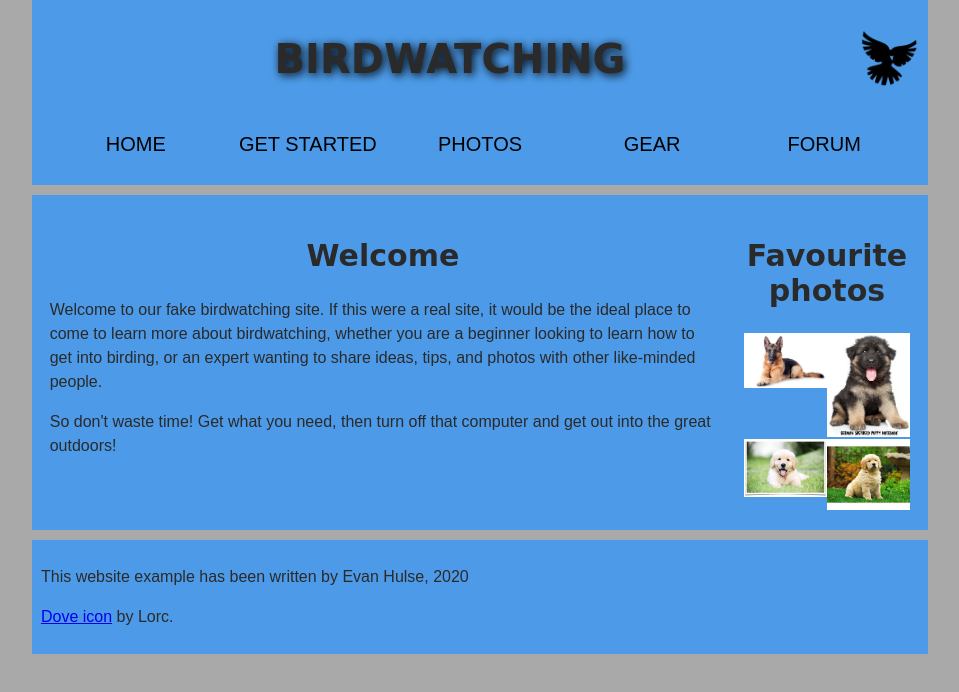
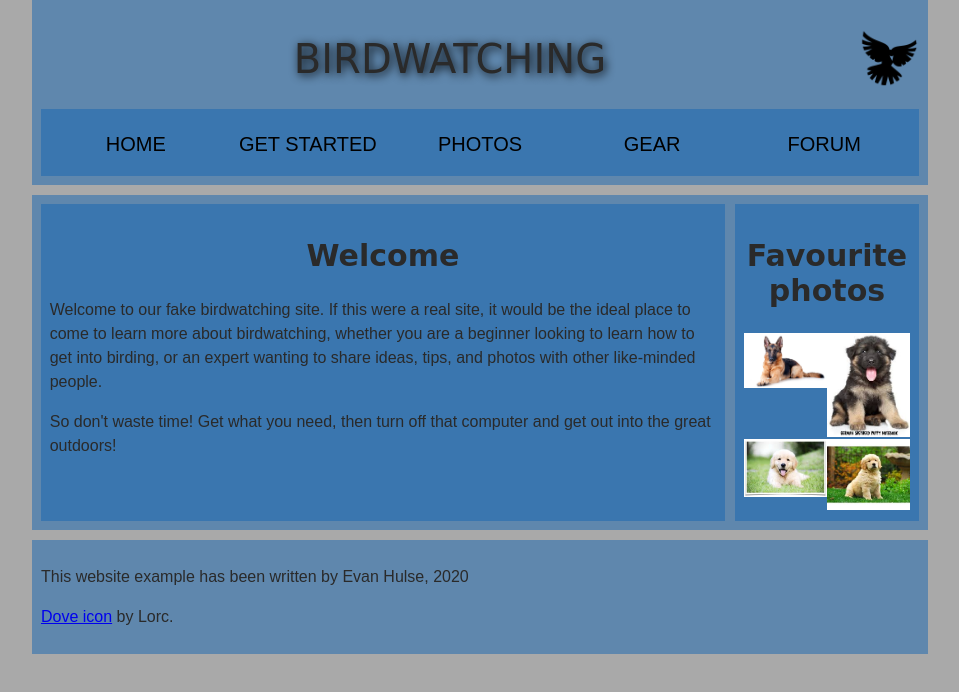
Before and after one commit to evanhulse21/evanhulse21.github.io, a plain HTML site: page lab_3/index.html in a window 1280 px wide. Shown: the whole page, without its empty margins (160-1119 px from the left). Drawn offline with Linux system fonts and the light colour scheme.

Commit message:
Update style.css

```diff
--- a/lab_3/style.css
+++ b/lab_3/style.css
@@ -32,11 +32,13 @@ h1 {
   font-size: 4rem;
   text-align: center;
   text-shadow: 2px 2px 10px black;
+  font-weight: normal;
 }
 
 h2 {
   font-size: 3rem;
   text-align: center;
+  font-weight: bold;
 }
 
 h3 {
@@ -62,7 +64,7 @@ body > * {
 }
 
 main, header, nav, article, aside, footer, section {
-  background-color: #4D9BE8;
+  background-color:  rgba(22, 102, 177, 0.5);
   padding: 1%;
 }
 
```
